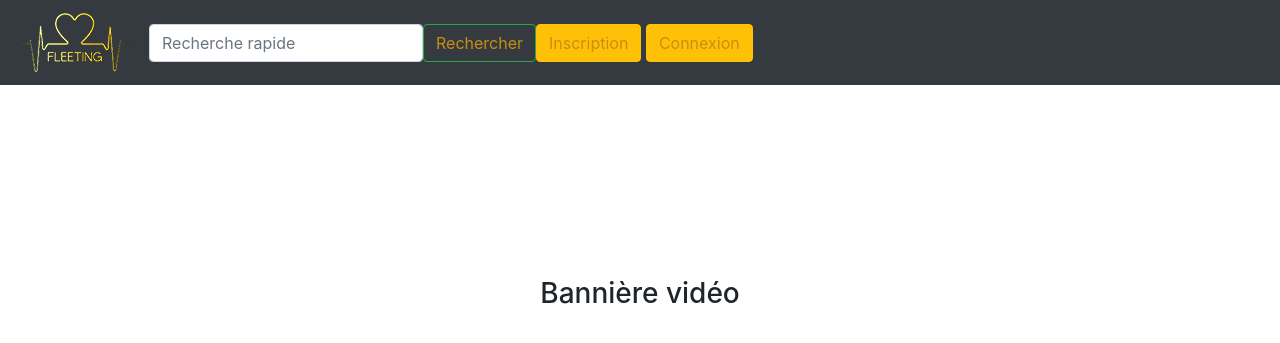
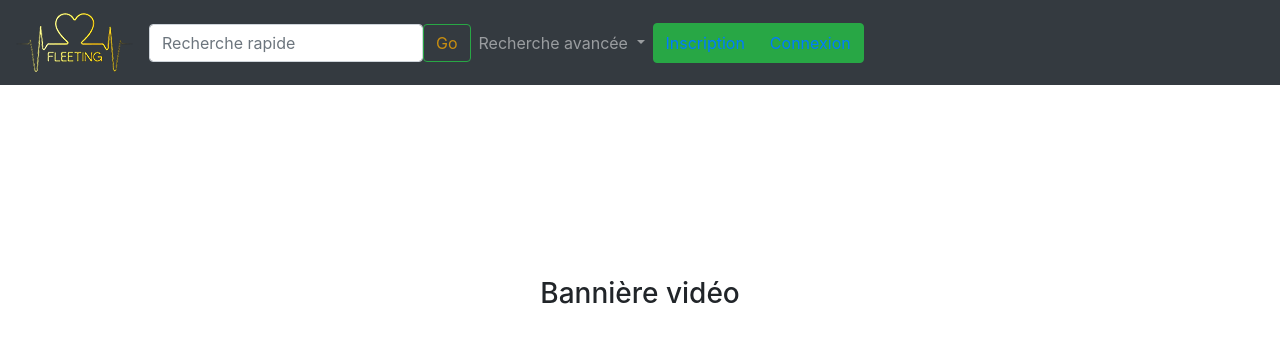
Before and after one commit to DrozdAllan/SymfonyFleetingMercure, a Symfony app: template templates/home.html.twig in a window 1280 px wide. Shown: the top 343 px of the page. Run offline with Twig, Linux system fonts and the light colour scheme; the template is opened without the code that fills it, so the values that code supplies are empty; style sheets or scripts are compiled from the project's sources; some libraries are stand-ins or nearby versions.

Commit message:
btn grp dans navbar

```diff
--- a/public/css/sass/_navbar.sass
+++ b/public/css/sass/_navbar.sass
@@ -1,8 +1,9 @@
 $primary-color: #333
 $secondary-color: #334
-
-
 
 .navbar-nav
     a.nav-link, .btn
         color: #c98e0f
+
+
+@media screen and ( max-width: 765px )
--- a/templates/shared/_navbar.html.twig
+++ b/templates/shared/_navbar.html.twig
@@ -1,4 +1,3 @@
-<header>
 <nav class="navbar navbar-expand-md navbar-dark bg-dark">
 	<a class="navbar-brand" href="{{ path('home') }}">
 		<img src="{{ asset('image/brandlogo.png') }}" alt="brandlogo"/>
@@ -6,50 +5,71 @@
 	<button class="navbar-toggler" type="button" data-bs-toggle="collapse" data-bs-target="#navbarCollapse" aria-controls="navbarCollapse" aria-expanded="false" aria-label="Toggle navigation">
 		<span class="navbar-toggler-icon"></span>
 	</button>
+
+
 	<div class="collapse navbar-collapse" id="navbarCollapse">
-				<ul class="navbar-nav me-auto">
-
-						<form action="{{ path('search') }}" method="get" class="d-flex">
-							<input type="search" name="username" placeholder="Recherche rapide" class="form-control me-2">
-							<button class="btn btn-outline-success" type="submit">
-								Rechercher
+		<div class="navbar-nav mr-auto">
+			<form class="form-inline" action="{{ path('search') }}" method="get">
+				<input type="search" name="username" placeholder="Recherche rapide" class="form-control" id="test">
+				<span>
+					<button class="btn btn-outline-success my-2 my-sm-0" type="submit">
+						Go
 					</button>
+				</span>
 			</form>
 
+			<div class="nav-item dropdown">
+				<a class="nav-link dropdown-toggle" href="#" id="navbarDropdown" role="button" data-toggle="dropdown" aria-haspopup="true" aria-expanded="false">
+					Recherche avancée
+				</a>
+				<div class="dropdown-menu" aria-labelledby="navbarDropdown">
+					<a class="dropdown-item" href="#">
+						Action
+					</a>
+					<a class="dropdown-item" href="#">
+						Another action
+					</a>
+					<div class="dropdown-divider"></div>
+					<a class="dropdown-item" href="#">
+						Something else here
+					</a>
+				</div>
+			</div>
 			{% if app.user %}
 				{% if is_granted('ROLE_ADMIN') %}
-							<li class="nav-item">
+					<div class="nav-item">
 						<a href="{{ path('admin') }}" class="btn btn-warning">
 							Administration
 						</a>
-							</li>
+					</div>
 				{% endif %}
 				{% if is_granted('ROLE_USER') %}
-							<li class="nav-item">
+					<div class="nav-item">
 						<a href="{{ path('profile') }}" class="btn btn-warning">
 							Profil
 						</a>
-							</li>
+					</div>
 				{% endif %}
-						<li class="nav-item">
+				<div class="nav-item">
 					<a href="{{ path('app_logout') }}" class="btn btn-danger">
 						Deconnexion
 					</a>
-						</li>
+				</div>
 			{% else %}
-						<li class="nav-item">
-							<a href="{{ path('registrationChoice') }}" class="btn btn-warning">
+				<div class="btn-group mx-0" role="group" aria-label="Basic example">
+					<button type="button" class="btn btn-success nav-item">
+						<a href="{{ path('registrationChoice') }}">
 							Inscription
 						</a>
-						</li>
-						&nbsp;
-						<li class="nav-item">
-							<a href="{{ path('app_login') }}" class="btn btn-warning">
+					</button>
+					<button type="button" class="btn btn-success nav-item">
+						<a href="{{ path('app_login') }}">
 							Connexion
 						</a>
-						</li>
+					</button>
+				</div>
 			{% endif %}
-				</ul>
+
+		</div>
 	</div>
 </nav>
-</header>
```
Also changed, not shown: public/uploads/images/1603984970265-60475c6cc17fe.jpg (added), 1 other file. Lines whose indentation alone changed are shown as unchanged.
